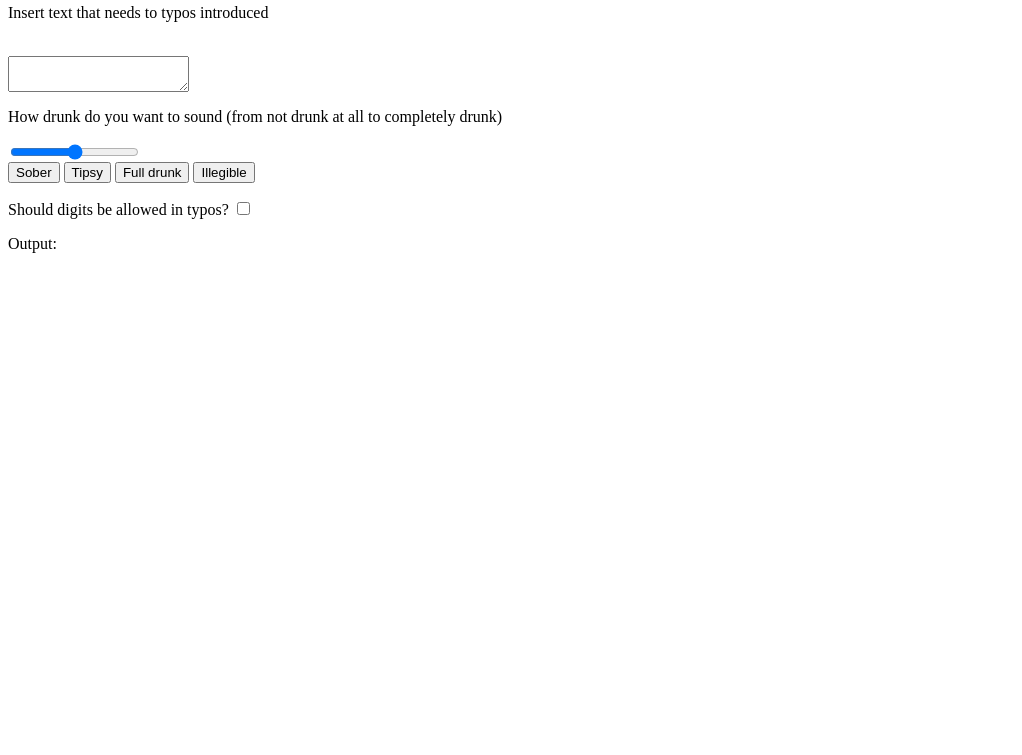
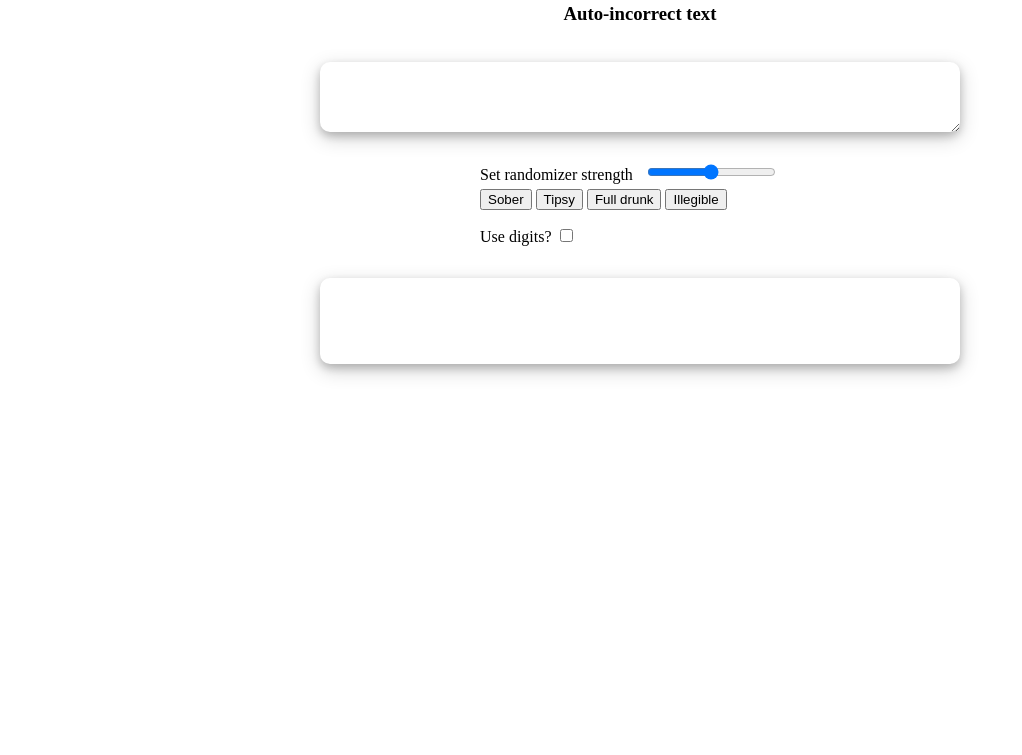
Before and after one commit to kshaa/keyboard-distance-randomizer, a plain HTML site: page index.html in a window 1280 px wide. Shown: the part 45-800 px from the top of the page, without its empty margins (0-1022 px from the left). Drawn offline with Linux system fonts and the light colour scheme.

Commit message:
Add some style

```diff
--- a/index.html
+++ b/index.html
@@ -2,23 +2,73 @@
     <head>
         <title>Keyboard Distance Randomizer</title>
         <meta name="viewport" content="width=device-width, initial-scale=1">
+        <style>
+            body {
+                padding: 3em;
+                width: 40em;
+                margin: auto;
+            }
+
+            h3 {
+                text-align: center;
+                margin-bottom: 2em;
+            }
+
+            textarea { width: 100%; }
+
+            #settings {
+                margin: 2em auto;
+                width: 50%;
+            }
+
+            #settings .center {
+                display: flex;
+                justify-content: center;
+            }
+
+            #settings .range input {
+                display: inline-block;
+                margin: 0 10px;
+            }
+
+            #settings div {
+                margin: 5px 0;
+            }
+
+            .text {
+                border-radius: 10px;
+                box-shadow: 0 4px 8px 0 rgba(0, 0, 0, 0.2), 0 6px 20px 0 rgba(0, 0, 0, 0.19);
+                border: none;
+                height: 5em;
+                padding: 8px;
+                font-family: Times;
+                font-size: 14px;
+            }
+        </style>
     </head>
     <body>
-        <h3>Keyboard Distance Randomizer</h3>
-        <p>Insert text that needs to typos introduced</p>
-        <br>
-        <textarea id="inputText"></textarea>
-        <p>How drunk do you want to sound (from not drunk at all to completely drunk)</p>
-        <input type="range" min="0" max="100" value="50" class="slider" id="drunkednessPercentage">
-        <br>
-        <button onclick="setSlider(0)">Sober</button>
-        <button onclick="setSlider(10)">Tipsy</button>
-        <button onclick="setSlider(20)">Full drunk</button>
-        <button onclick="setSlider(40)">Illegible</button>
-        <br>
-        <p>Should digits be allowed in typos? <input type="checkbox" id="digitsInTypos"></p>
-        <p>Output:</p>
-        <p id="outputText"></p>
+        <h3>Auto-incorrect text</h3>
+
+        <textarea id="inputText" class="text"></textarea>
+
+        <div id="settings">
+            <div class="range">
+                Set randomizer strength
+                <input type="range" min="0" max="100" value="50" class="slider" id="drunkednessPercentage">
+            </div>
+
+            <div>
+                <button onclick="setSlider(0)">Sober</button>
+                <button onclick="setSlider(10)">Tipsy</button>
+                <button onclick="setSlider(20)">Full drunk</button>
+                <button onclick="setSlider(40)">Illegible</button>
+            </div>
+
+            <p>Use digits? <input type="checkbox" id="digitsInTypos"></p>
+        </div>
+
+        <p id="outputText" class="text"></p>
+
         <script src="./index.js"></script>
     </body>
 </html>
```
